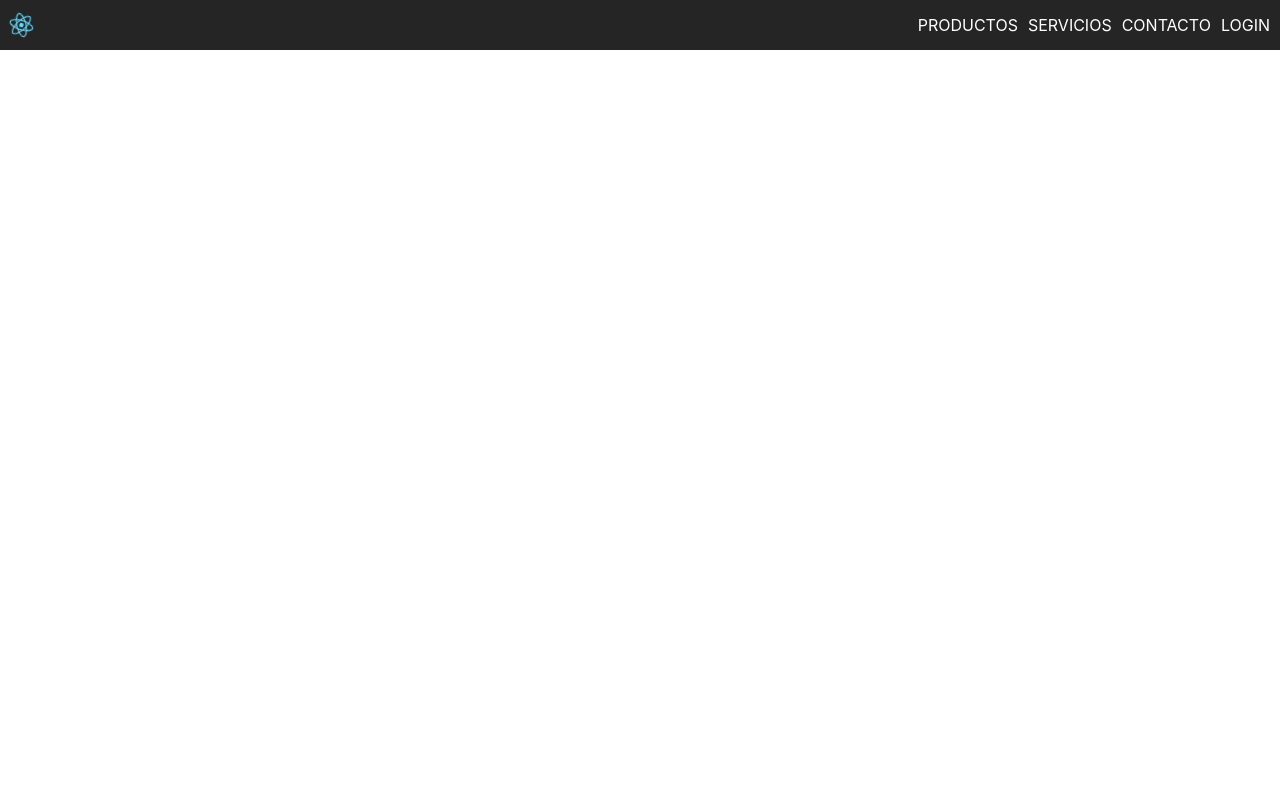
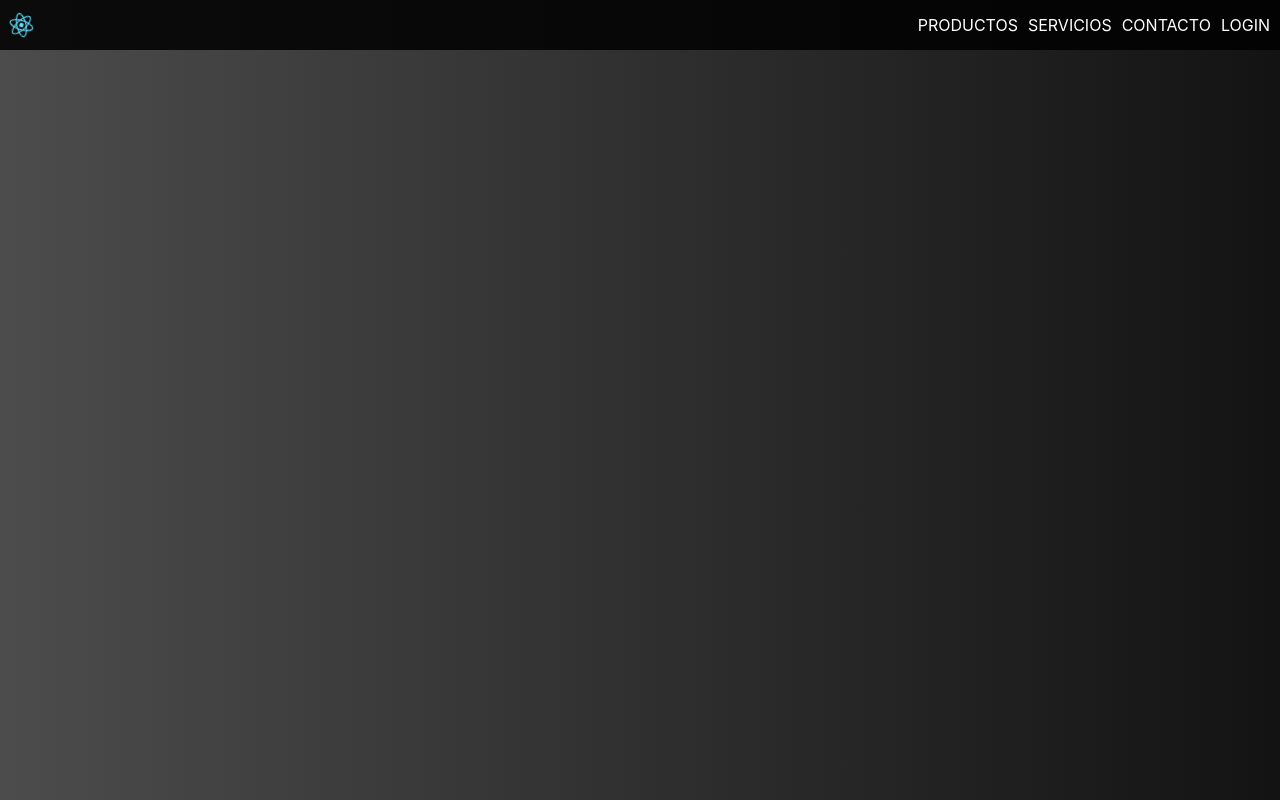
Before and after one commit to maxialfonso/curso-coderhouse, a React (Create React App) app: page / in a window 1280 px wide. Built offline with nearby package versions, Linux system fonts and the light colour scheme.

Commit message:
Limpieza de código, mejora en estructura de componente

```diff
--- a/public/index.html
+++ b/public/index.html
@@ -24,7 +24,7 @@
       work correctly both with client-side routing and a non-root public URL.
       Learn how to configure a non-root public URL by running `npm run build`.
     -->
-    <title>React App</title>
+    <title>E-Commercer</title>
   </head>
   <body>
     <noscript>You need to enable JavaScript to run this app.</noscript>
--- a/src/App.js
+++ b/src/App.js
@@ -1,24 +1,12 @@
-import logo from './logo.svg';
+import React from 'react';
 import './App.css';
+import Header from './components/Header/Header';
 
 function App() {
   return (
-    <div className="App">
-      <header className="App-header">
-        <img src={logo} className="App-logo" alt="logo" />
-        <p>
-          Primer APP en React Maxi Alfonso
-        </p>
-        <a
-          className="App-link"
-          href="https://reactjs.org"
-          target="_blank"
-          rel="noopener noreferrer"
-        >
-          Learn React
-        </a>
-      </header>
-    </div>
+    <>
+      <Header/>
+    </>
   );
 }
 
--- /dev/null
+++ b/src/components/Header/Header.jsx
@@ -0,0 +1,11 @@
+import React from 'react'
+import "./header.css"
+import NavBar from '../NavBar/NavBar'
+
+const Header = () => (
+    <header>
+        <NavBar/>
+    </header>
+);
+
+export default Header;
--- /dev/null
+++ b/src/components/Header/header.css
@@ -0,0 +1,7 @@
+header{
+    position: fixed;
+    top: 0;
+    z-index: 1;
+    width: 100%;
+    background-color: rgba(0, 0, 0, 0.853);
+}
--- a/src/components/NavBar/NavBar.css
+++ b/src/components/NavBar/NavBar.css
@@ -1,11 +1,3 @@
-header{
-    position: fixed;
-    top: 0;
-    z-index: 1;
-    width: 100%;
-    background-color: rgba(0, 0, 0, 0.853);
-}
-
 .contenedor{
     width: 100%;
     margin: auto;
--- a/src/components/NavBar/NavBar.jsx
+++ b/src/components/NavBar/NavBar.jsx
@@ -2,9 +2,7 @@ import React from 'react';
 import logo from '../../logo.svg';
 import './NavBar.css';
 
-const NavBar = () => {
-    return (
-        <header>
+const NavBar = () => (
     <section className="contenedor">
         <nav className="nav">
             <img src={logo} className="App-logo" alt="logo" />
@@ -16,8 +14,6 @@ const NavBar = () => {
             </ul>
         </nav>
     </section>
-        </header>
-    )
-}
+);
 
 export default NavBar
--- a/src/index.css
+++ b/src/index.css
@@ -1,10 +1,17 @@
+html {
+  height: 100%;
+}
+
 body {
   margin: 0;
+  padding: 0;
+  box-sizing: border-box;
   font-family: -apple-system, BlinkMacSystemFont, 'Segoe UI', 'Roboto', 'Oxygen',
     'Ubuntu', 'Cantarell', 'Fira Sans', 'Droid Sans', 'Helvetica Neue',
     sans-serif;
   -webkit-font-smoothing: antialiased;
   -moz-osx-font-smoothing: grayscale;
+  background: linear-gradient(90deg,rgba(76,76,76,1) 0%, rgba(19,19,19,1) 100%);
 }
 
 code {
--- a/src/index.js
+++ b/src/index.js
@@ -3,12 +3,11 @@ import ReactDOM from 'react-dom/client';
 import './index.css';
 import reportWebVitals from './reportWebVitals';
 import App from './App';
-import NavBar from './components/NavBar/NavBar';
 
 const root = ReactDOM.createRoot(document.getElementById('root'));
 root.render(
   <React.StrictMode>
-    <NavBar />
+    <App />
   </React.StrictMode>
 );
 
```
Lines whose indentation alone changed are shown as unchanged.
